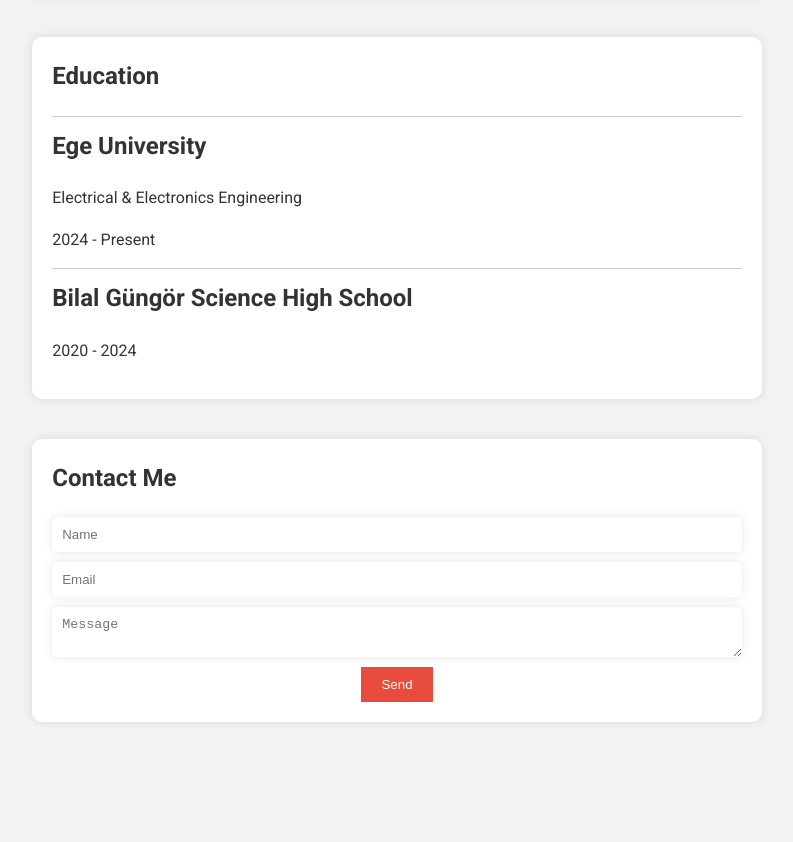
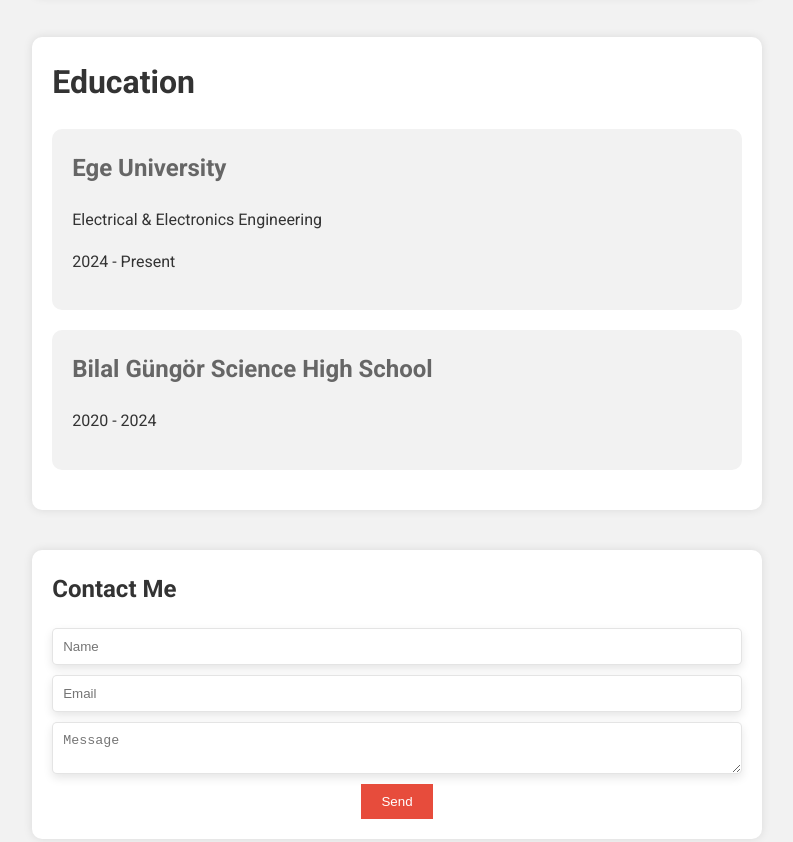
Before and after one commit to semihery/semihery.github.io, a plain HTML site: page index.html in a window 1280 px wide. Shown: the part 1000-1842 px from the top of the page, without its empty margins (243-1036 px from the left). Before the commit the page ends 1794 px from the top, so only its background shows below. Drawn offline with Linux system fonts and the light colour scheme.

Commit message:
Update styles.css

```diff
--- a/styles.css
+++ b/styles.css
@@ -1,5 +1,3 @@
-/* styles.css */
-
 html, body, div, section, nav, ul, li, a, button, input, textarea {
     box-sizing: border-box;
 }
@@ -8,10 +6,9 @@
     --primary-bg-color: #f2f2f2;
     --primary-text-color: #333;
     --secondary-text-color: #666;
-    --navbar-bg-color: #3498db;
-    /* --navbar-bg-color: #f8f9fa; */
+    --navbar-bg-color: rgba(40, 75, 115, 0.6);
     --navbar-text-color: #FFF;
-    --hover-bg-color: #2980b9;
+    --hover-bg-color: rgba(41, 128, 200, 0.3);
     --focus-outline-color: #f1c40f;
     --button-bg-color: #e74c3c;
     --button-hover-bg-color: #c0392b;
@@ -44,17 +41,16 @@
     display: flex;
     justify-content: space-evenly;
     align-items: center;
-    /* background-color: #333; */
     background-color: var(--navbar-bg-color);
     margin-top: -0.5em;
     padding: 1em;
     padding-top: 1.5em;
     text-align: center;
-    transition: height 0.5s ease-out, width 0.3s ease-out, left 0.3s ease-out;
+    transition: height 0.5s ease-out, width 0.3s ease-out, left 0.3s ease-out, top 0.3s ease-out, right 0.3s ease-out, font-size 0.3s ease-out;
     color: var(--navbar-text-color);
     border-bottom-left-radius: 10px;
     border-bottom-right-radius: 10px;
-    box-shadow: 0 19px 38px rgba(0,0,0,0.30), 0 15px 12px rgba(0,0,0,0.22);
+    box-shadow: 0 1em 2em rgba(0,0,0,0.30), 0 15px 12px rgba(0,0,0,0.22);
     outline: 1px solid #FFF;
     outline-offset: -5px;
 }
@@ -81,7 +77,6 @@
 .logo {
     font-size: 28px;
     font-weight: bold;
-    /* color: var(--accent-color); */
     padding: 0.3rem 0.8rem !important;
 }
 
@@ -178,6 +173,21 @@
     text-shadow: 2px 2px 2px rgba(0, 0, 0, 0.6);
 }
 
+.hero-text h1, .hero-text p {
+    animation: fadeIn 1s ease-in-out;
+}
+
+@keyframes fadeIn {
+    from {
+        opacity: 0;
+        transform: translateY(-20px);
+    }
+    to {
+        opacity: 1;
+        transform: translateY(0);
+    }
+}
+
 main {
     display: flex;
     flex-direction: column;
@@ -207,10 +217,24 @@
     transform: translateY(0);
 }
 
+#education h1 {
+    font-size: 2em;
+    color: var(--primary-text-color);
+    margin-bottom: 20px;
+}
+
 #education h2 {
     margin-top: 10px;
-    padding-top: 10px;
-    border-top: 1px solid #ccc;
+    font-size: 1.5em;
+    color: var(--secondary-text-color);
+    margin-top: 0;
+}
+
+.education-card {
+    background-color: var(--primary-bg-color);
+    padding: 20px;
+    margin-bottom: 20px;
+    border-radius: 10px;
 }
 
 h1 {
@@ -234,14 +258,15 @@
     width: 100%;
     padding: 10px;
     margin-bottom: 10px;
-    border: none;
+    border: 1px solid #ccc8;
     border-radius: 5px;
-    box-shadow: 0 0 10px rgba(0, 0, 0, 0.1);
+    box-shadow: 0 4px 10px rgba(0, 0, 0, 0.1);
+    transition: border-color 0.3s ease, box-shadow 0.3s ease;
 }
 
 input:focus-visible, textarea:focus-visible {
-    outline: 2px solid var(--button-hover-bg-color);
-    outline-offset: 2px;
+    outline: none;
+    border-color: var(--button-hover-bg-color);
 }
 
 button {
@@ -257,6 +282,7 @@
     background-color: var(--button-hover-bg-color);
     transform: translateY(-2px);
     transition: transform 0.3s ease;
+    box-shadow: 0 6px 10px rgba(0, 0, 0, 0.1);
 }
 
 button:focus, button:focus-visible {
@@ -265,9 +291,10 @@
 }
 
 .burger {
+    height: min-content;
     display: none;
     cursor: pointer;
-    /* transition: all 0.3s ease-out;   not working */
+    transition: transform 1s ease-out;
 }
 
 .burger div {
@@ -284,15 +311,13 @@
     .navbar.smaller {
         height: auto;
         width: auto;
-        /* padding-top: 1em; */
         position: fixed;
         margin-top: 0;
         top: 10px;
         left: auto;
         right: 10px;
         padding: 5px;
-        /* background-color: var(--navbar-bg-color); */
-        border-radius: 5px;
+        border-radius: 10px;
         box-shadow: 0 3px 7px rgba(0, 0, 0, 0.6);
     }
 
@@ -308,7 +333,7 @@
     }
 
     .burger.toggle {
-        margin: auto 0;
+        margin: calc(50% - 6.25px) 0;
     }
 
     .nav-links.nav-active {
```
